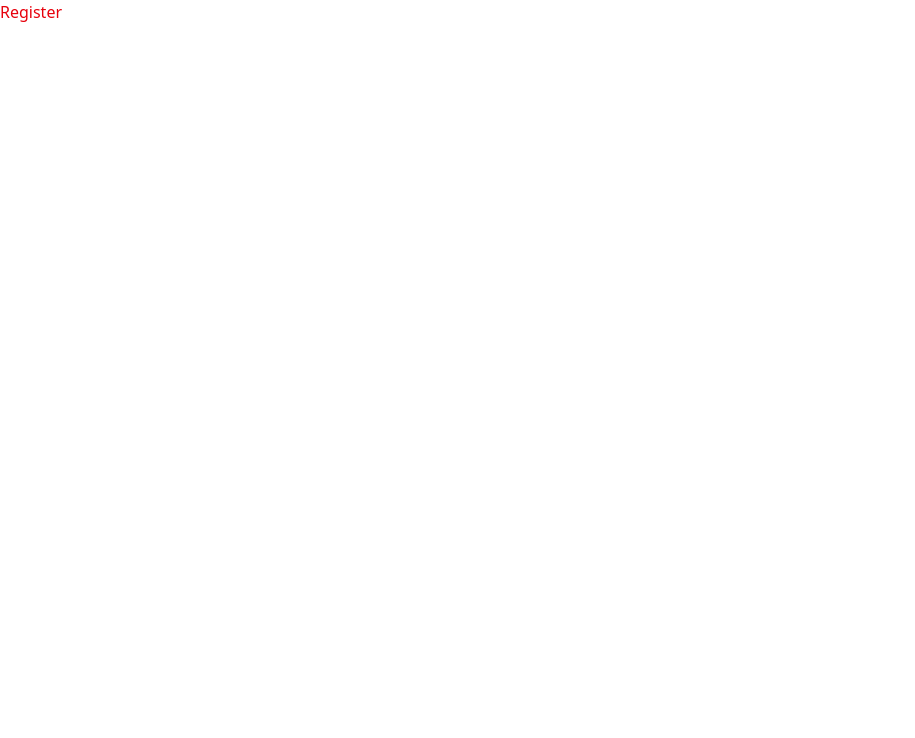
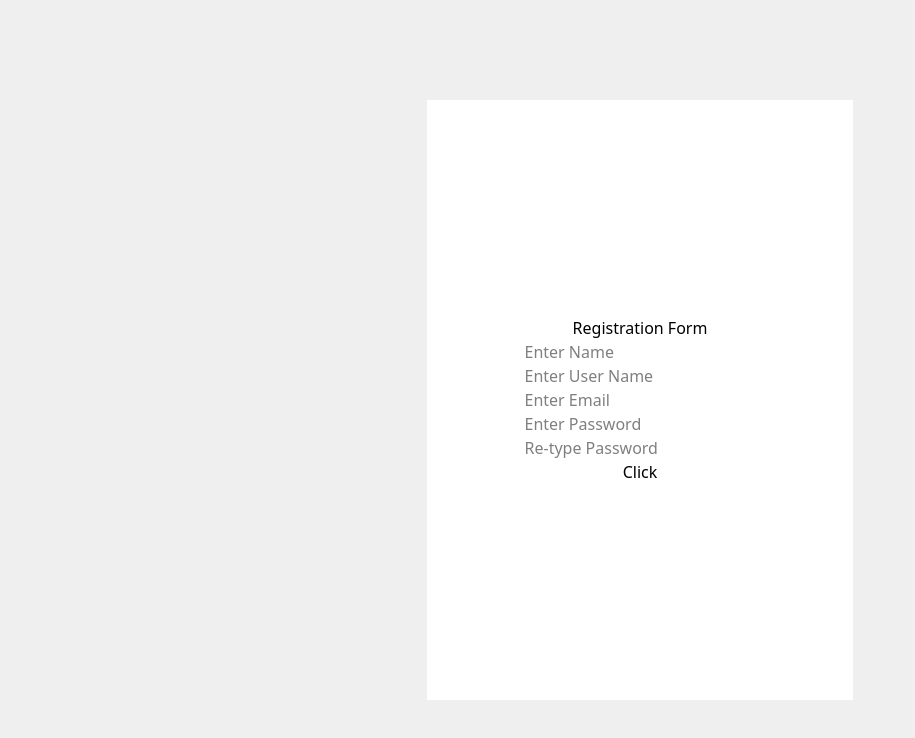
Before and after one commit to Sanjana-g10/Bill-App, a React (Vite) app: page / in a window 1280 px wide. Shown: the top 738 px of the page, without its empty margins (0-915 px from the left). Built offline with nearby package versions, Linux system fonts and the light colour scheme.

Commit message:
created and styled registration page

```diff
--- a/package.json
+++ b/package.json
@@ -13,6 +13,7 @@
     "@tailwindcss/vite": "^4.1.10",
     "react": "^19.1.0",
     "react-dom": "^19.1.0",
+    "react-icons": "^5.5.0",
     "react-router-dom": "^7.6.2",
     "tailwindcss": "^4.1.10"
   },
--- a/src/App.css
+++ b/src/App.css
@@ -1 +1,6 @@
 @import "tailwindcss";
+#root{
+    height: 100vh;
+    width: 100wh;
+    /* background-color: red; */
+}
--- a/src/components/Register.jsx
+++ b/src/components/Register.jsx
@@ -2,7 +2,35 @@ import React from 'react'
 
 const Register = () => {
   return (
-    <div className='text-red-600'>Register</div>
+  <div className='bg-[#efefef] size-full flex justify-center items-center' >
+    <form action="" className='bg-white w-1/3 h-3/4 flex justify-center items-center flex-col' >
+      <div>
+        <h1>Registration Form</h1>
+        </div>
+      <div>
+         <input type="text"  placeholder='Enter Name' />
+      </div>
+
+            <div>
+         <input type="text" placeholder='Enter User Name' />
+      </div>
+
+            <div>
+         <input type="email"  placeholder='Enter Email' />
+      </div>
+
+            <div>
+         <input type="password"  placeholder='Enter Password' />
+      </div>
+
+            <div>
+         <input type="password"  placeholder='Re-type Password' />
+      </div>
+      <div>
+        <button>Click</button>
+      </div>
+    </form>
+  </div>
   )
 }
 
```
Also changed, not shown: 1 other file (tests, documents, lock files or other folders).
